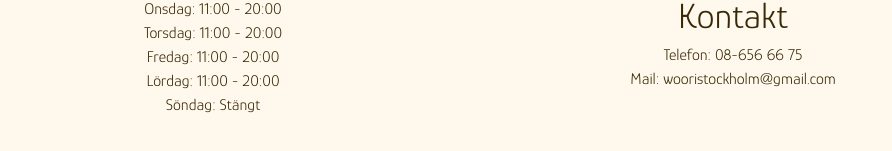
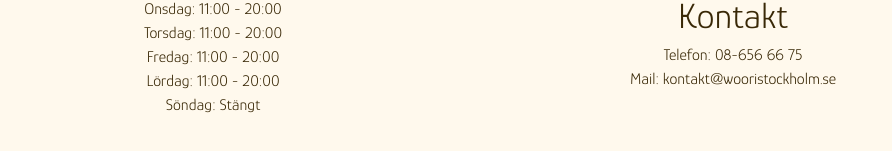
Before and after one commit to Woori-AB/website, a Next.js app: page / in a window 1280 px wide. Shown: the part 2122-2273 px from the top of the page, without its empty margins (167-1059 px from the left). Built offline with nearby package versions, Linux system fonts and the light colour scheme; a web font is replaced by a local one.

Commit message:
Update page.tsx

```diff
--- a/src/app/page.tsx
+++ b/src/app/page.tsx
@@ -236,10 +236,10 @@ export default function Home() {
                 <span>
                   Mail:{" "}
                   <a
-                    href="mailto:wooristockholm@gmail.com"
+                    href="mailto:kontakt@wooristockholm.se"
                     className="hover:underline"
                   >
-                    wooristockholm@gmail.com
+                    kontakt@wooristockholm.se
                   </a>
                 </span>
               </div>
```
